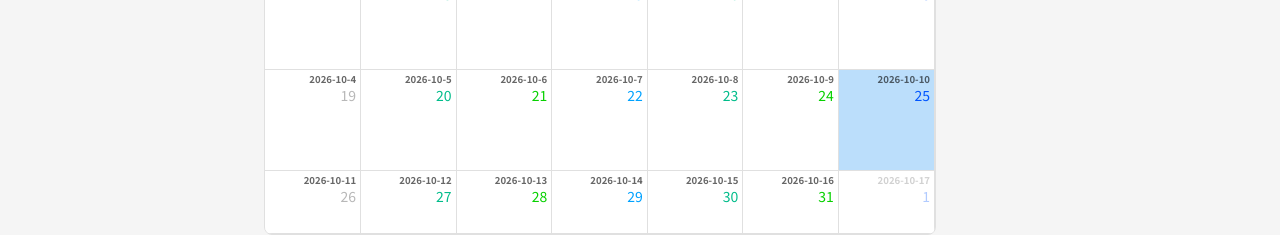
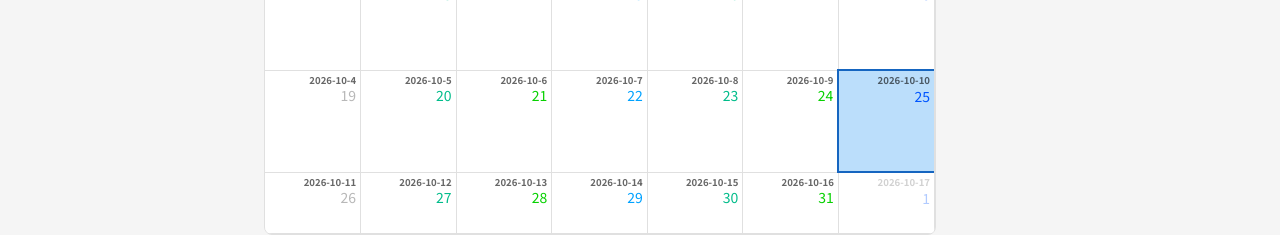
Before and after one commit to itsukinagaiadccg/udemy-household-app, a React (Create React App) app: page /sector/sectorL in a window 1280 px wide. Shown: the part 625-860 px from the top of the page. Built offline with nearby package versions, Linux system fonts and the light colour scheme; no server answers; the database is empty.

Commit message:
feat: 当日背景色を定義通りに表示されるように修正

```diff
--- a/src/App.tsx
+++ b/src/App.tsx
@@ -19,7 +19,7 @@ import {
 import { Schema } from "./validations/schema.ts";
 import { db } from "./firebase.ts";
 import { formatMonth } from "./utils/formatting.ts";
-import { Transaction } from "./types";
+import { NewTransaction, Transaction } from "./types";
 
 function App() {
   const [transactions, setTransactions] = useState<Transaction[]>([]);
@@ -59,14 +59,14 @@ function App() {
   }, []);
 
   // 取引を保存する処理
-  const handleSaveTransaction = async (transaction: Schema) => {
+  const handleSaveTransaction = async (transaction: NewTransaction) => {
     try {
       // firestoreにデータを保存
       const docRef = await addDoc(collection(db, "Transactions"), transaction);
-      const newTransaction = {
+      const newTransaction: Transaction = {
+        ...transaction,
         id: docRef.id,
-        ...transaction,
-      } as Transaction;
+      };
       setTransactions((prevTransaction) => [
         ...prevTransaction,
         newTransaction,
--- a/src/components/Calendar.tsx
+++ b/src/components/Calendar.tsx
@@ -42,7 +42,6 @@ const Calendar = ({
 }: CalendarProps) => {
   const { sectorId } = useParams<{ sectorId: string }>();
 
-  // セクターの正規化判定
   const currentSector: User = React.useMemo(() => {
     if (!sectorId) return "sectorL";
     const normalized = sectorId.toLowerCase();
@@ -53,11 +52,9 @@ const Calendar = ({
     return "sectorL";
   }, [sectorId]);
 
-  // テーマの安全な取得
   const currentTheme = SECTOR_THEMES[currentSector as User] || SECTOR_THEMES.sectorL;
   const [calendarMode, setCalendarMode] = useState<CalendarMode>("gregorian");
 
-  // トランザクションデータのフィルタリング
   const filteredTransactions = React.useMemo(() => {
     if (!monthlyTransactions) return [];
     return monthlyTransactions.filter((t: any) => {
@@ -68,10 +65,8 @@ const Calendar = ({
     });
   }, [monthlyTransactions, currentSector]);
 
-  // 日別残高の計算
   const dailyBalances = calculateDailyBalances(filteredTransactions);
 
-  // カレンダーイベントの生成（dateキーを使用）
   const calendarEvents = Object.keys(dailyBalances).map((date) => {
     const { income, expense, balance } = dailyBalances[date];
     return {
@@ -82,7 +77,6 @@ const Calendar = ({
     };
   });
 
-  // イベント内容のレンダリング
   const renderEventContent = (eventInfo: EventContentArg) => (
     <Box sx={{ p: 0.2, width: "100%", overflow: "hidden", pointerEvents: "none" }}>
       <div className="money" id="event-income">{eventInfo.event.extendedProps.income}</div>
@@ -103,26 +97,42 @@ const Calendar = ({
     <Box
       sx={{
         ...getCalendarContainerSx(currentTheme),
+
+        // 1. 選択されたセルの背景色と枠の色を完全強制する
         "& .fc-daygrid-day.selected-day": {
-          backgroundColor: `${currentTheme.selectedCardBgColor ?? "#bbdefb"} !important`,
+          backgroundColor: `${currentTheme.selectedCardBgColor} !important`,
+          borderColor: `${currentTheme.titleColor} !important`,
+          borderWidth: "2px !important",
+          borderStyle: "solid !important",
+          outline: "none !important",
+          zIndex: 5,
         },
-        "& .fc-daygrid-day.selected-day .fc-daygrid-day-frame": {
-          backgroundColor: `${currentTheme.selectedCardBgColor ?? "#bbdefb"} !important`,
+        // セルの中にあるすべての内部フレーム・背景レイヤーの背景色を強制的に一致させる
+        "& .fc-daygrid-day.selected-day .fc-daygrid-day-frame, & .fc-daygrid-day.selected-day .fc-daygrid-day-bg, & .fc-daygrid-day.selected-day .fc-daygrid-day-content": {
+          backgroundColor: `${currentTheme.selectedCardBgColor} !important`,
         },
+
+        // ホバー時にも色が消えないように固定
+        "& .fc-daygrid-day.selected-day:hover, & .fc-daygrid-day.selected-day:hover .fc-daygrid-day-frame": {
+          backgroundColor: `${currentTheme.selectedCardBgColor} !important`,
+        },
+
+        // 日付の数字部分の背景は透明にする
         "& .fc-daygrid-day.selected-day .fc-daygrid-day-top": {
-          backgroundColor: `${currentTheme.selectedCardBgColor ?? "#bbdefb"} !important`,
+          backgroundColor: "transparent !important",
         },
-        "& .fc-daygrid-day.selected-day:hover": {
-          backgroundColor: `${currentTheme.selectedCardBgColor ?? "#bbdefb"} !important`,
-        },
+
+        // 2. ヘッダーの色
         "& .fc-col-header-cell": {
           backgroundColor: `${currentTheme.headerBgColor} !important`,
         },
+
+        // 3. セルのクリック・タッチ可能設定
+        "& .fc-daygrid-day": {
+          cursor: "pointer !important",
+        },
         "& .fc-daygrid-day-frame": {
           cursor: "pointer !important",
-        },
-        "& .fc-daygrid-event-harness": {
-          pointerEvents: "none",
         },
       }}
     >
@@ -152,6 +162,8 @@ const Calendar = ({
           plugins={[dayGridPlugin, interactionPlugin]}
           initialView="dayGridMonth"
           firstDay={getFullCalendarFirstDay(currentSector)}
+          selectable={true} // ← ここを追加：日付の選択・クリックを明示的に許可
+          unselectAuto={false} // 選択状態を勝手に解除させない
           dayCellClassNames={(arg) => {
             const dateStr = format(arg.date, "yyyy-MM-dd");
             return dateStr === currentDay ? ["selected-day"] : [];
--- a/src/pages/Home.tsx
+++ b/src/pages/Home.tsx
@@ -5,7 +5,7 @@ import MonthlySummary from "../components/MonthlySummary.tsx";
 import Calendar from "../components/Calendar.tsx";
 import TransactionMenu from "../components/TransactionMenu.tsx";
 import TransactionForm from "../components/TransactionForm.tsx";
-import { Transaction, User } from "../types";
+import { NewTransaction, Transaction, User } from "../types";
 import { format } from "date-fns";
 import { DateClickArg } from "@fullcalendar/interaction";
 import { Schema } from "../validations/schema.ts";
@@ -14,12 +14,12 @@ import { SECTOR_THEMES } from "../components/sectorThemes.ts";
 interface HomeProps {
   monthlyTransactions: Transaction[];
   setCurrentMonth: React.Dispatch<React.SetStateAction<Date>>;
-  onSaveTransaction: (transaction: Schema) => Promise<void>;
+  onSaveTransaction: (transaction: NewTransaction) => Promise<void>;
   onDeleteTransaction: (
     transactionIds: string | readonly string[]
   ) => Promise<void>;
   onUpdateTransaction: (
-    transaction: Schema,
+    transaction: Partial<Transaction>,
     transactionId: string
   ) => Promise<void>;
 }
--- a/src/types/index.ts
+++ b/src/types/index.ts
@@ -29,6 +29,9 @@ export interface Transaction {
   userId?: User;
 }
 
+// ▼ 追加：IDがまだ無い新規作成・フォーム用の型
+export type NewTransaction = Omit<Transaction, "id">;
+
 export interface Balance {
   income: number;
   expense: number;
```
